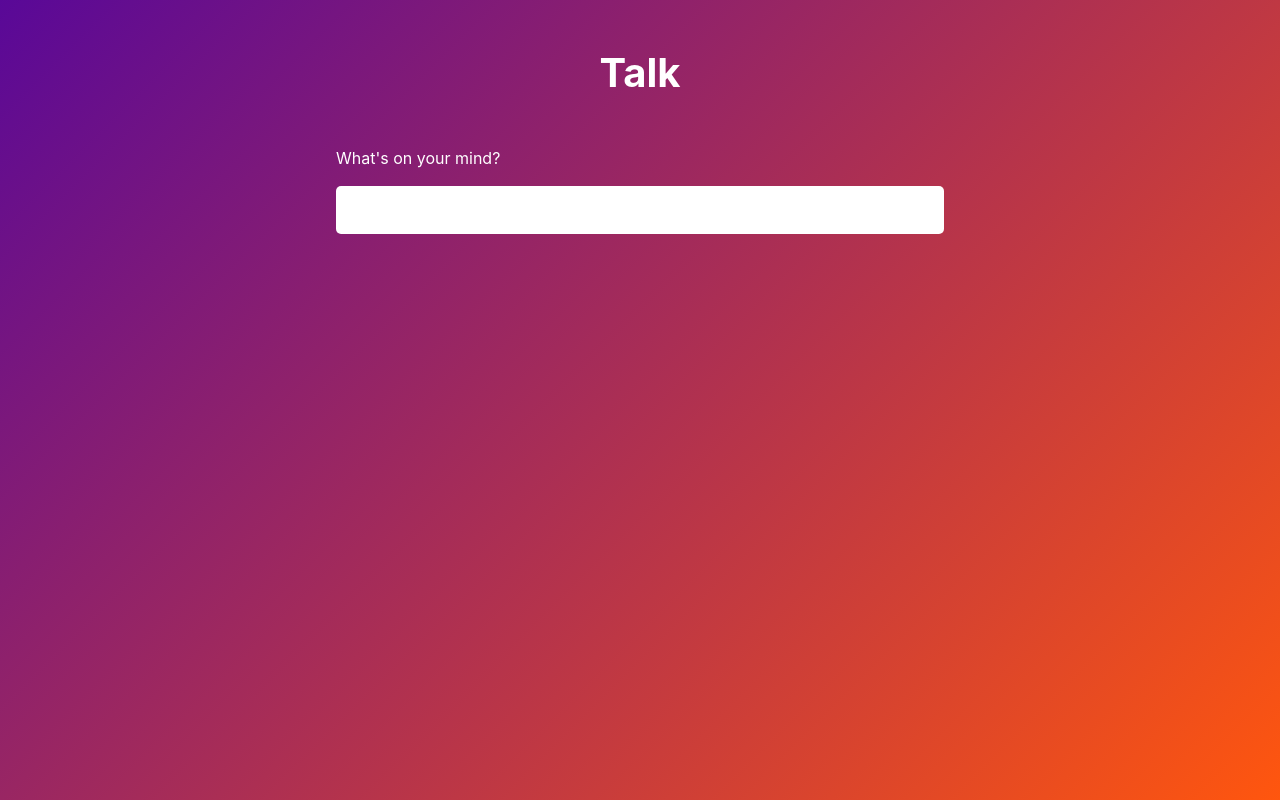
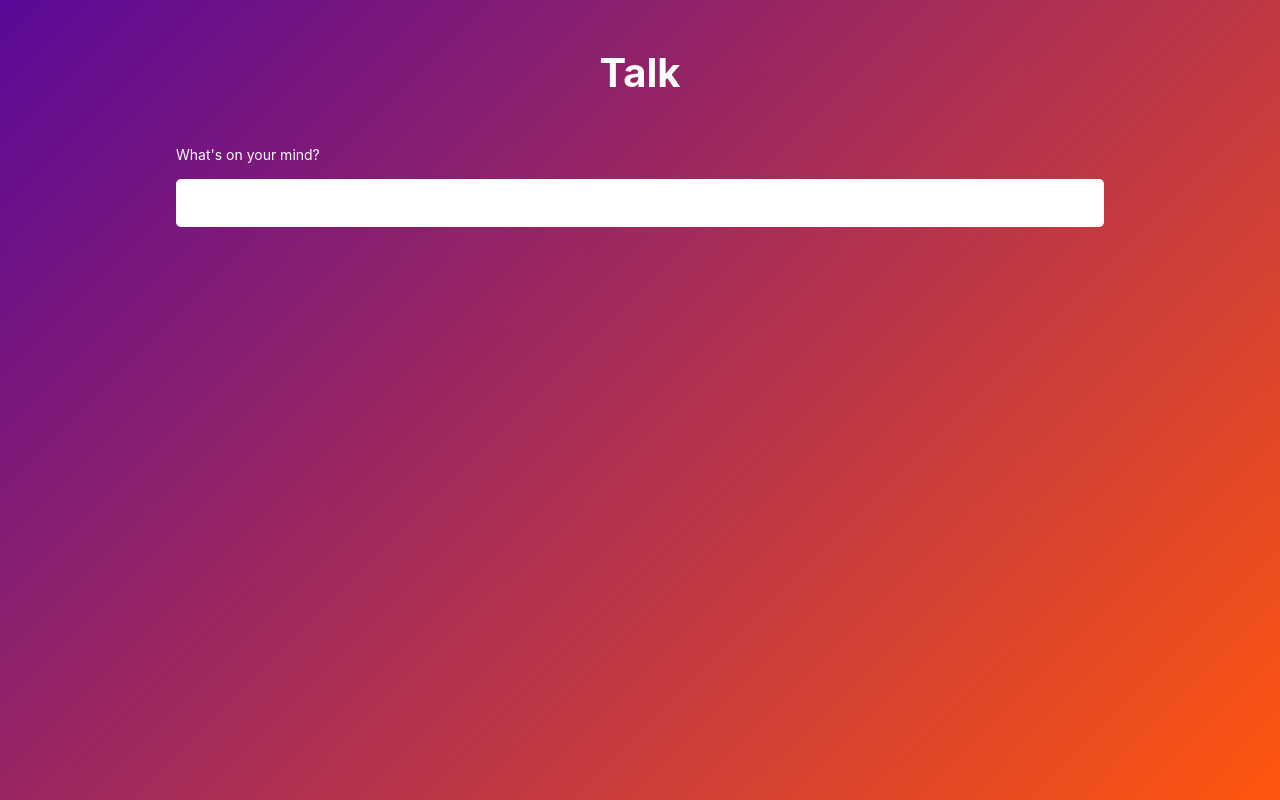
Before and after one commit to myfatemi04/rivers, a React (Create React App) app: page /talk in a window 1280 px wide. Built offline with nearby package versions, Linux system fonts and the light colour scheme.

Commit message:
Make chat messages wider and with smaller font

```diff
--- a/src/index.css
+++ b/src/index.css
@@ -42,12 +42,13 @@ pre {
 }
 
 .chat-message {
-  width: 25rem;
+  width: calc(min(min(60rem, 100% - 2rem) - 2rem, 100% - 2rem));
   color: white;
   display: inline-block;
   padding: 1rem;
   border-radius: 0.5rem;
   margin-bottom: 1rem;
+  font-size: 1rem;
 }
 
 .cm-user {
--- a/src/pages/Home.css
+++ b/src/pages/Home.css
@@ -52,7 +52,6 @@ a:active {
 }
 
 .main-container {
-
   /* Add border-radius to make the box rounded */
   border-radius: 30px;
 
--- a/src/pages/Talk.js
+++ b/src/pages/Talk.js
@@ -32,7 +32,15 @@ export default function Talk() {
 		getStories(initialMessage).then(setStories);
 	}, [initialMessage]);
 
-	return <div className="flex-col" style={{ alignItems: "center", flexGrow: 1, width: "calc(min(40rem, 100% - 2rem))", margin: "0 auto", padding: "1rem", height: "100%" }}>
+	return <div className="flex-col" style={{
+		alignItems: "center",
+		flexGrow: 1,
+		width: "calc(min(60rem, 100% - 2rem))",
+		margin: "0 auto",
+		padding: "1rem",
+		height: "100%",
+		fontSize: "0.875rem",
+	}}>
 		<h1>Talk</h1>
 		{initialMessage ? (
 			stories === null ?
```
